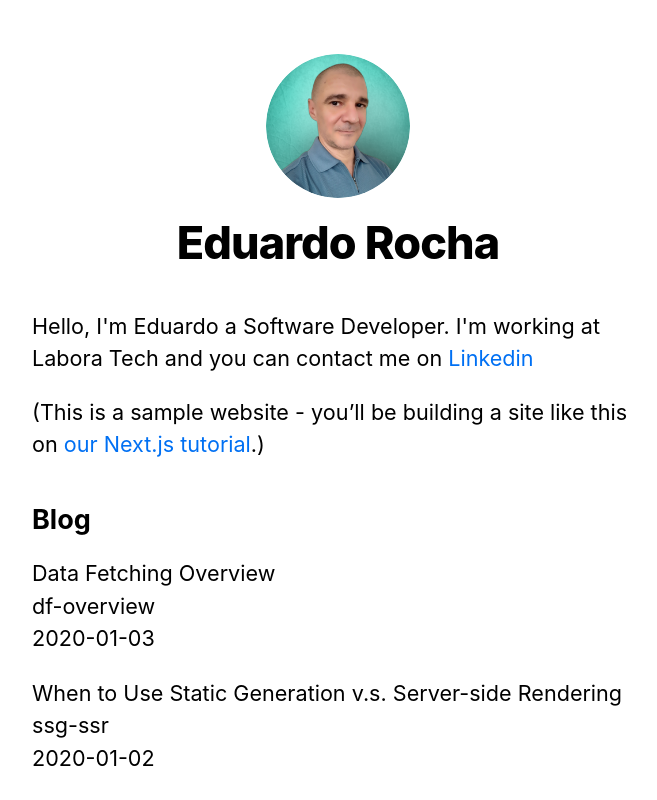
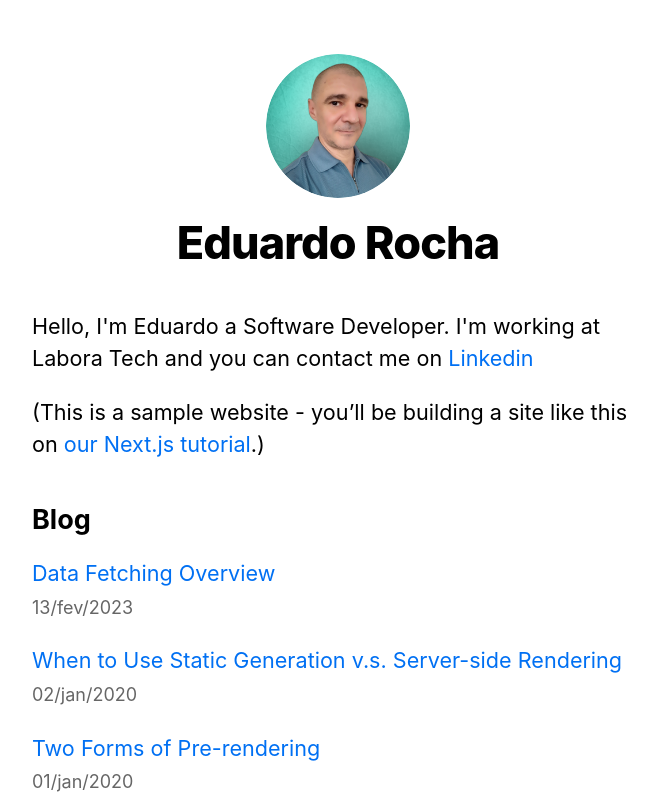
Before and after one commit to eduardodarocha/nextjs-blog, a Next.js app: page / in a window 1280 px wide. Shown: the top 800 px of the page, without its empty margins (302-959 px from the left). Built offline with nearby package versions, Linux system fonts and the light colour scheme.

Commit message:
Style index page

```diff
--- a/pages/index.js
+++ b/pages/index.js
@@ -1,5 +1,6 @@
 import Head from "next/head";
 import Link from "next/link"
+import Date from '../components/date';
 import Layout, { siteTitle } from "../components/layout";
 import utilStyles from "../styles/utils.module.css";
 import { getSortedPostsData } from '../lib/posts';
@@ -36,12 +37,12 @@
         <ul className={utilStyles.list}>
           {allPostsData.map(({ id, date, title }) => (
             <li className={utilStyles.listItem} key={id}>
-              {title}
-              <br />
-              {id}
-              <br />
-              {date}
-            </li>
+            <Link href={`/posts/${id}`}>{title}</Link>
+            <br />
+            <small className={utilStyles.lightText}>
+              <Date dateString={date} />
+            </small>
+          </li>
           ))}
         </ul>
       </section>
--- a/posts/df-overview.md
+++ b/posts/df-overview.md
@@ -1,6 +1,6 @@
 ---
 title: 'Data Fetching Overview'
-date: '2020-01-03'
+date: '2023-02-13'
 ---
 
 Data fetching in Next.js allows you to render your content in different ways, depending on your application's use case. These include pre-rendering with **Server-side Rendering** or **Static Generation**, and updating or creating content at runtime with Incremental Static Regeneration.
```
